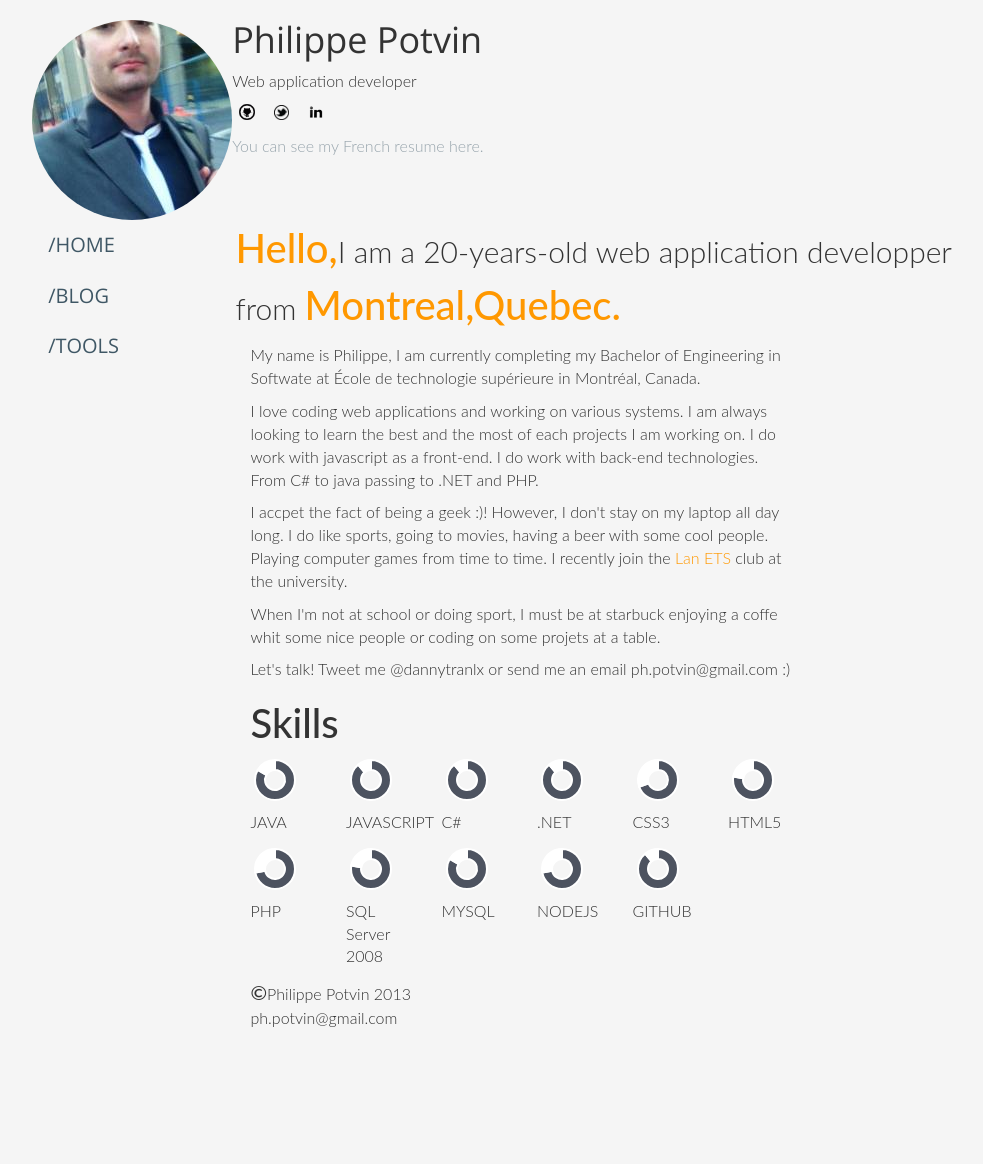
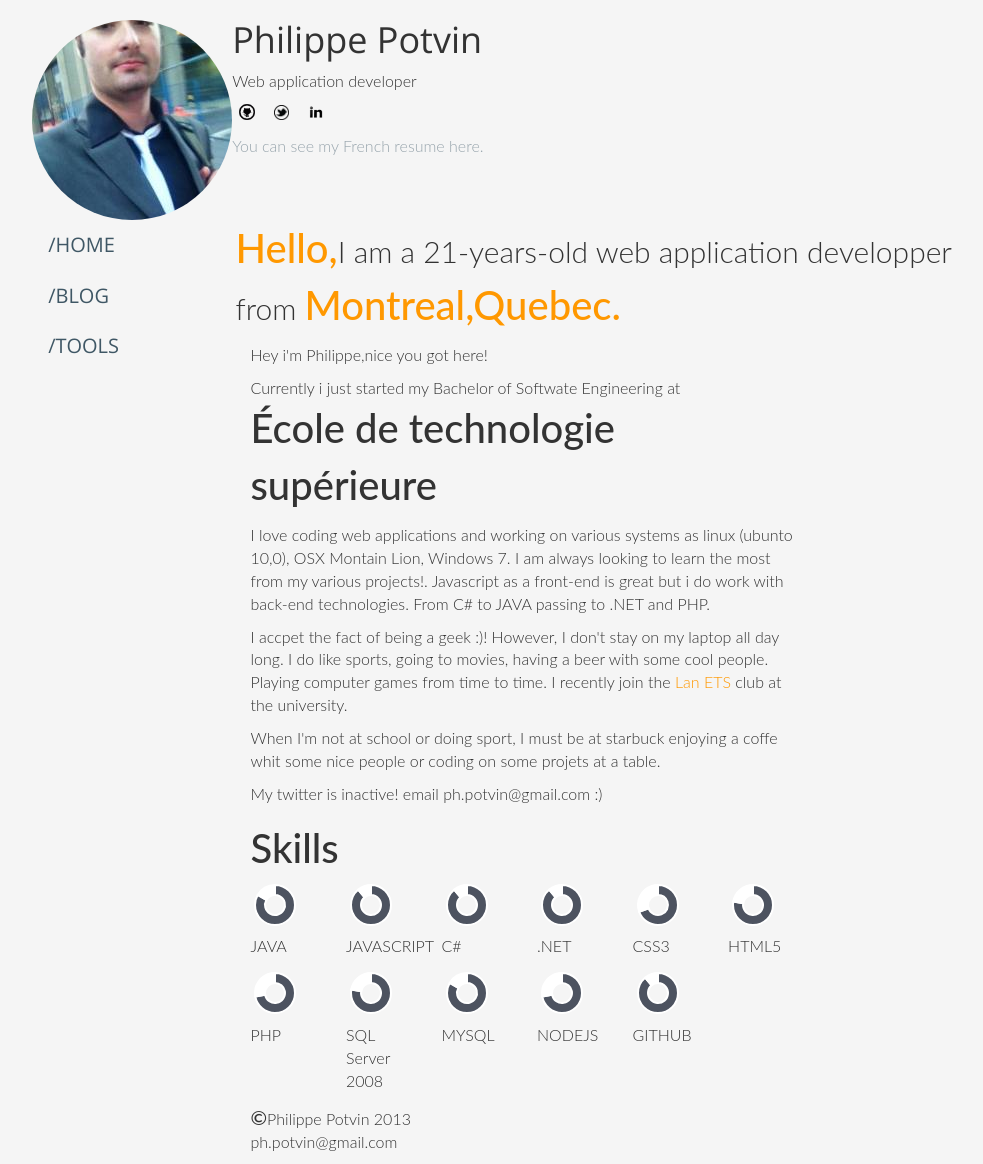
Before and after one commit to GiTooT/GiTooT.github.io, a Jekyll site: the page built from index.html, in a window 1280 px wide. Shown: the whole page, without its empty margins (77-1060 px from the left). Built offline with Jekyll 4.4.1, drawn with Linux system fonts in a browser that asks for light colours; Markdown is read by kramdown in place of the engine named in the settings; before the commit the page ends 1040 px from its top, so only the background shows below that.

Commit message:
Fix of wrong index.html page from folder

```diff
--- a/index.html
+++ b/index.html
@@ -4,24 +4,25 @@ title: Philippe Potvin
 ---
 <div class="row">
 
-	<p class="beText"><strong class="beBold likeOrange">Hello,</strong>I am a 20-years-old web application developper <br />from <strong class="beBold likeOrange">Montreal,Quebec.</strong></p>
+	<p class="beText"><strong class="beBold likeOrange">Hello,</strong>I am a 21-years-old web application developper <br />from <strong class="beBold likeOrange">Montreal,Quebec.</strong></p>
 
 <div class="col-md-7">
-<p>My name is Philippe, I am currently completing my Bachelor of Engineering in Softwate at
-	École de technologie supérieure in Montréal, Canada.
-</p>
+<p>Hey i'm Philippe,nice you got here!</p>
+
+<p>Currently i just started my Bachelor of Softwate Engineering at<br/> <strong class="beBold">École de technologie supérieure </strong></p>
+
 <p>
-I love coding web applications and working on various systems. I am always looking to learn the best and the most of each projects I am working on. I do work with javascript as a front-end. I do work with back-end technologies. From C# to java passing to .NET and PHP.
+I love coding web applications and working on various systems as linux (ubunto 10,0), OSX Montain Lion, Windows 7. I am always looking to learn the most from my various projects!. Javascript as a front-end is great but i do work with back-end technologies. From C# to JAVA passing to .NET and PHP.
 </p>
 
-	<p>
+<p>
 I accpet the fact of being a geek :)! However, I don't stay on my laptop all day long. I do like sports, going to movies, having a beer with some cool people. Playing computer games from time to time. I recently join the <a href="http://lanets.ca/">Lan ETS</a> club at the university.
 </p>
 <p>
 When I'm not at school or doing sport, I must be at starbuck enjoying a coffe whit some nice people or coding on some projets at a table.
 </p>
 <p>
-Let's talk! Tweet me @dannytranlx or send me an email ph.potvin@gmail.com :)
+My twitter is inactive! email ph.potvin@gmail.com :)
 </p>
 
   <h1 class="beBold">Skills</h1>
```
